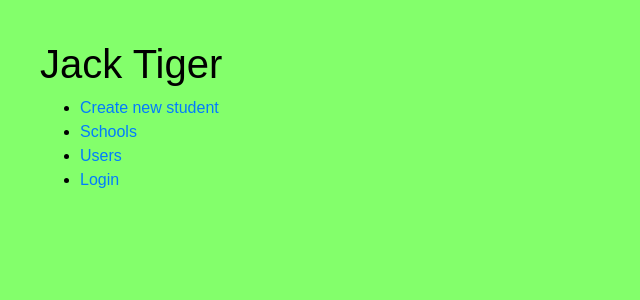
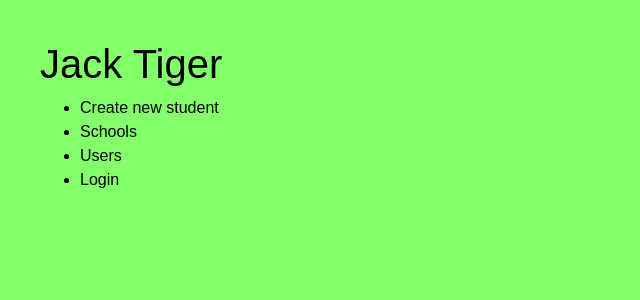
Before and after one commit to extreme-coder/govsim-ui-old, a React (Create React App) app: page / in a window 1280 px wide. Shown: the top 300 px of the page, without its empty margins (0-640 px from the left). Built offline with nearby package versions, Linux system fonts and the light colour scheme; what react-redux-loading-bar, redux-axios-middleware would draw is missing.

Commit message:
Changed colour of links to black

```diff
--- a/src/App.js
+++ b/src/App.js
@@ -21,16 +21,16 @@ function App() {
         <nav>
           <ul>
             <li>
-              <Link to="/editstudent">Create new student</Link>
+              <Link to="/editstudent" style ={{color: "Black"}}>Create new student</Link>
             </li>
             <li>
-              <Link to="/schools">Schools</Link>
+              <Link to="/schools" style ={{color: "Black"}}>Schools</Link>
             </li>
             <li>
-              <Link to="/users">Users</Link>
+              <Link to="/users" style ={{color: "Black"}}>Users</Link>
             </li>
             <li>
-              <Link to="/login">Login</Link>
+              <Link to="/login" style ={{color: "Black"}}>Login</Link>
             </li>
           </ul>
         </nav>
```
